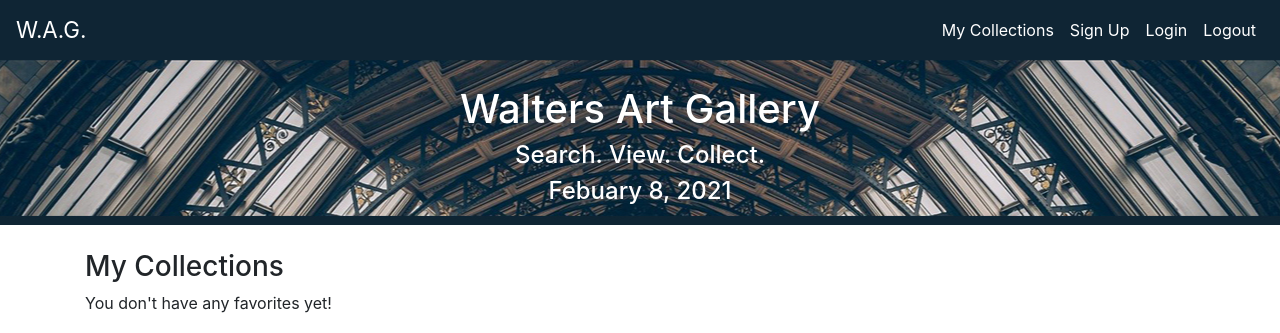
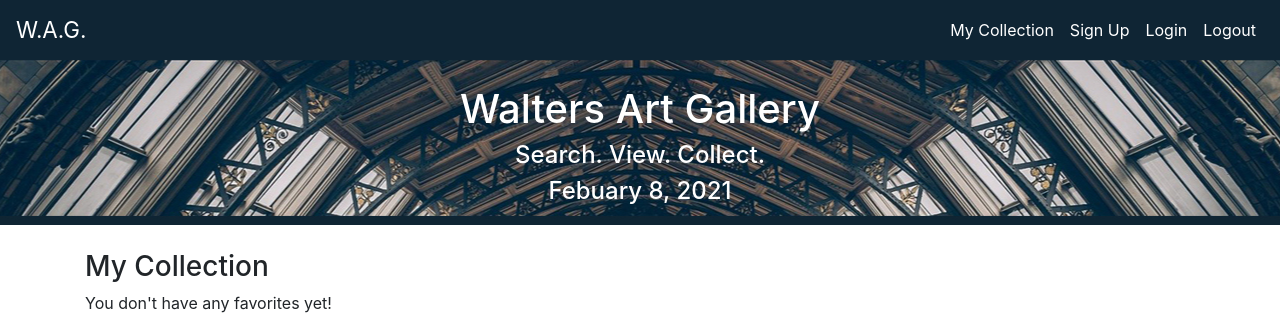
Before and after one commit to jrtwheeler/Walters_Art_Gallery_App, a React (Create React App) app in the folder client/: page /collections in a window 1280 px wide. Shown: the top 333 px of the page. Built offline with nearby package versions, Linux system fonts and the light colour scheme; no server answers.

Commit message:
Delete yarn.lock, change My Collections to My Collection - singular

```diff
--- a/client/src/components/NavigationBar/index.js
+++ b/client/src/components/NavigationBar/index.js
@@ -34,7 +34,7 @@ function NavigationBar(props) {
         <Navbar.Collapse id="basic-navbar-nav">
           <Nav className="ml-auto">
             <Nav.Item>
-              <Nav.Link href="/collections">My Collections</Nav.Link>
+              <Nav.Link href="/collections">My Collection</Nav.Link>
             </Nav.Item>
 
             <Nav.Item>
--- a/client/src/pages/Collections.js
+++ b/client/src/pages/Collections.js
@@ -10,7 +10,7 @@ function Collections(props) {
       <Container style={{ marginTop: 25 }}>
         <Row>
           <Col size="md-12">
-            <h3>My Collections</h3>
+            <h3>My Collection</h3>
           </Col>
         </Row>
         <Row>
```
Also changed, not shown: 1 other file (tests, documents, lock files or other folders).
